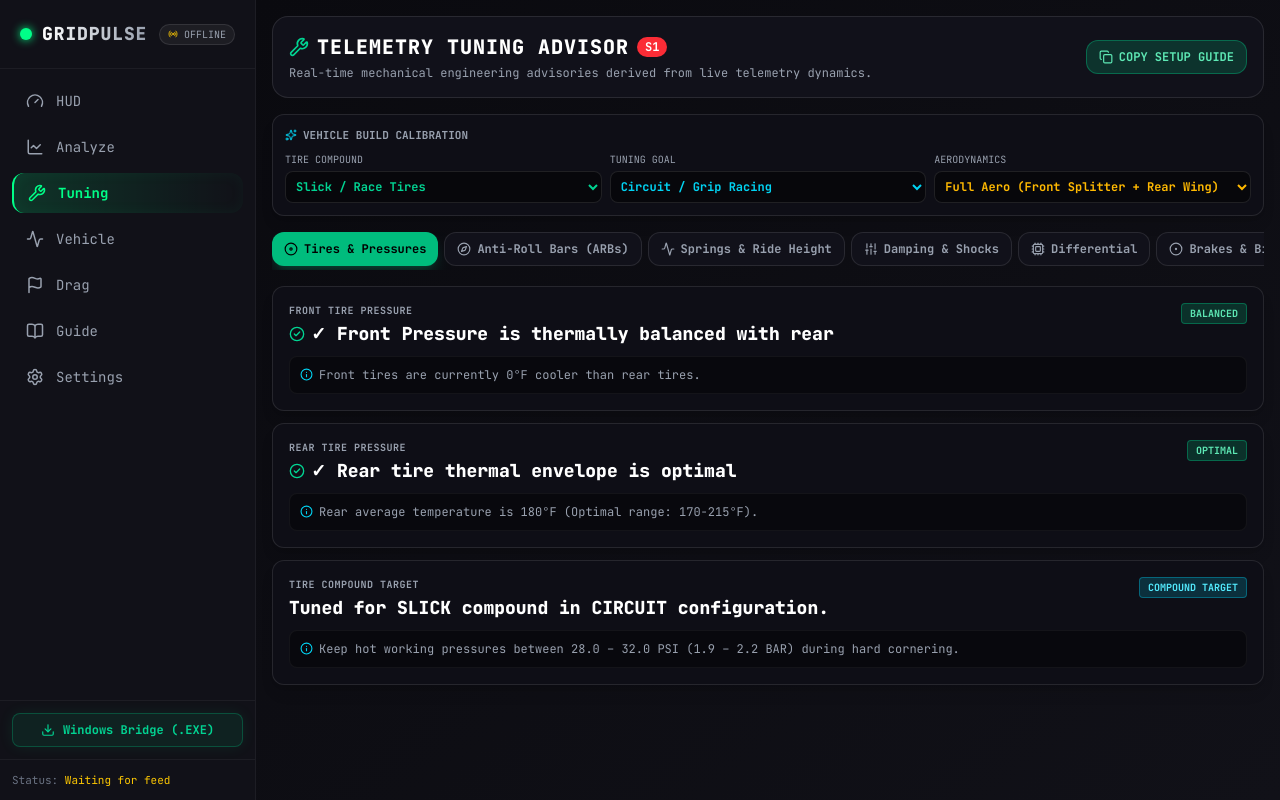
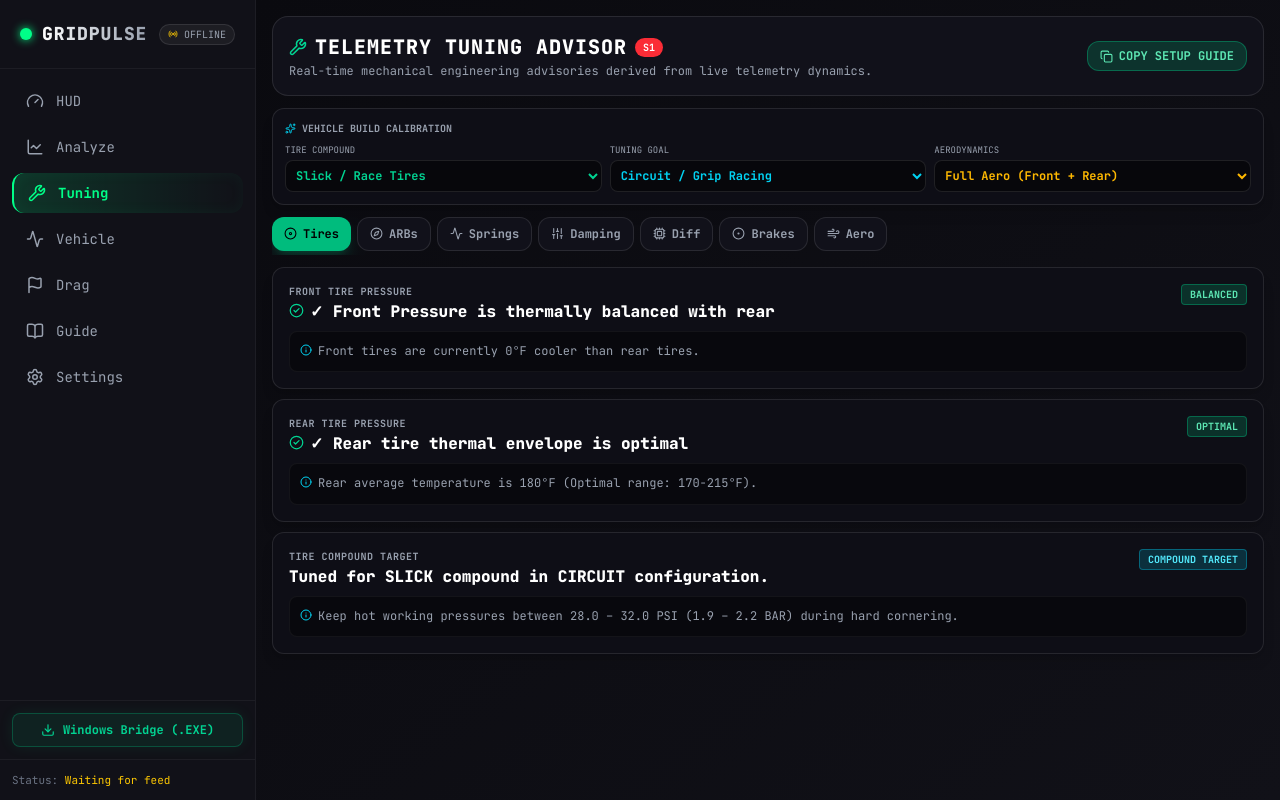
Before and after one commit to ghost1852/gridpulse, a React (Vite) app in the folder frontend/: page / in a window 1280 px wide. Both pictures are taken after a click on the button "Tuning". Built offline with nearby package versions, Linux system fonts and the light colour scheme.

Commit message:
Fix horizontal and vertical overflow in Telemetry Tuning Advisor

```diff
--- a/frontend/src/pages/TuningBenchPage.tsx
+++ b/frontend/src/pages/TuningBenchPage.tsx
@@ -26,18 +26,19 @@ import {
 interface TuningCategory {
   id: 'tires' | 'arbs' | 'springs' | 'damping' | 'diff' | 'brakes' | 'aero';
   label: string;
+  shortLabel: string;
   Icon: LucideIcon;
   description: string;
 }
 
 const CATEGORIES: TuningCategory[] = [
-  { id: 'tires', label: 'Tires & Pressures', Icon: Disc, description: 'Thermal spread, grip thresholds & pressure balance' },
-  { id: 'arbs', label: 'Anti-Roll Bars (ARBs)', Icon: Compass, description: 'Mechanical grip, corner entry & mid-turn balance' },
-  { id: 'springs', label: 'Springs & Ride Height', Icon: Activity, description: 'Suspension travel, bottoming out & weight transfer' },
-  { id: 'damping', label: 'Damping & Shocks', Icon: Sliders, description: 'Rebound & bump compliance over curbs and transitions' },
-  { id: 'diff', label: 'Differential', Icon: Cpu, description: 'Inside wheelspin on exit & off-throttle turn-in rotation' },
-  { id: 'brakes', label: 'Brakes & Bias', Icon: CircleDot, description: 'Axle lockup prevention & threshold braking stability' },
-  { id: 'aero', label: 'Aerodynamics', Icon: Wind, description: 'High-speed downforce distribution & high-speed push' },
+  { id: 'tires', label: 'Tires & Pressures', shortLabel: 'Tires', Icon: Disc, description: 'Thermal spread, grip thresholds & pressure balance' },
+  { id: 'arbs', label: 'Anti-Roll Bars (ARBs)', shortLabel: 'ARBs', Icon: Compass, description: 'Mechanical grip, corner entry & mid-turn balance' },
+  { id: 'springs', label: 'Springs & Ride Height', shortLabel: 'Springs', Icon: Activity, description: 'Suspension travel, bottoming out & weight transfer' },
+  { id: 'damping', label: 'Damping & Shocks', shortLabel: 'Damping', Icon: Sliders, description: 'Rebound & bump compliance over curbs and transitions' },
+  { id: 'diff', label: 'Differential', shortLabel: 'Diff', Icon: Cpu, description: 'Inside wheelspin on exit & off-throttle turn-in rotation' },
+  { id: 'brakes', label: 'Brakes & Bias', shortLabel: 'Brakes', Icon: CircleDot, description: 'Axle lockup prevention & threshold braking stability' },
+  { id: 'aero', label: 'Aerodynamics', shortLabel: 'Aero', Icon: Wind, description: 'High-speed downforce distribution & high-speed push' },
 ];
 
 export function TuningBenchPage() {
@@ -138,115 +139,109 @@ export function TuningBenchPage() {
           target: 'Rear Anti-Roll Bar (ARB)',
           action: handlingDelta < -0.06 ? '▲ Stiffen Rear ARB by 4 – 8 points to promote rotation' : (handlingDelta > 0.10 ? '▼ Soften Rear ARB by 5 – 10 points to tame oversteer' : '✓ Rear roll stiffness is well matched to front'),
           reason: handlingDelta < -0.06 ? 'Car resists rotating onto line at corner apex.' : (handlingDelta > 0.10 ? 'Excessive rear slip angle observed under lateral G.' : 'Chassis rotates cleanly.'),
-          badge: handlingDelta > 0.10 ? 'OVERSTEER' : (handlingDelta < -0.06 ? 'UNDERSTEER' : 'BALANCED'),
-          severity: Math.abs(handlingDelta) > 0.07 ? 'warning' : 'good'
+          badge: handlingDelta > 0.10 ? 'OVERSTEER' : (handlingDelta < -0.06 ? 'NEEDS ROTATION' : 'BALANCED'),
+          severity: Math.abs(handlingDelta) > 0.08 ? 'warning' : 'good'
         }
       ],
       springs: [
         {
           direction: isBottoming ? 'INCREASE' : 'OPTIMAL',
-          target: 'Front & Rear Springs',
-          action: isBottoming ? '▲ Stiffen Springs by +50 – 100 N/mm or +30 – 50 lbs/in' : '✓ Spring rates provide adequate travel without bottoming',
-          reason: isBottoming ? 'Suspension reached 96%+ maximum travel (bump stop impact detected).' : `Minimum travel remaining is ${Math.round(minSusp * 100)}%.`,
-          badge: isBottoming ? 'BOTTOMING OUT' : 'NOMINAL TRAVEL',
+          target: 'Spring Rates & Ride Height',
+          action: isBottoming ? '▲ Stiffen Springs by 10% & Raise Ride Height by +0.5 cm' : '✓ Suspension stroke travel has adequate bump-stop clearance',
+          reason: isBottoming ? 'Suspension compressed past 96% travel (bottomed out on bump-stops).' : 'Suspension working within optimal stroke range.',
+          badge: isBottoming ? 'BOTTOMING OUT' : 'OPTIMAL STROKE',
           severity: isBottoming ? 'danger' : 'good'
         },
         {
-          direction: isBottoming ? 'INCREASE' : 'OPTIMAL',
-          target: 'Ride Height',
-          action: isBottoming ? '▲ Raise Ride Height by +0.5 – 1.0 cm (+0.2 – 0.4 in)' : '✓ Ground clearance is optimal for aerodynamic floor sealing',
-          reason: isBottoming ? 'Chassis is scraping curbs or track compression dips.' : 'No chassis scraping detected.',
-          badge: isBottoming ? 'RAISE CHASSIS' : 'OPTIMAL HEIGHT',
-          severity: isBottoming ? 'danger' : 'good'
+          direction: 'ADVISORY',
+          target: 'Weight Distribution Baseline',
+          action: `${car.drivetrain} setup target for ${build.tuningGoal.toUpperCase()}`,
+          reason: 'Set front springs slightly stiffer than rear on front-engine layouts to stabilize braking pitch.',
+          badge: 'GEOMETRY',
+          severity: 'info'
         }
       ],
       damping: [
         {
           direction: 'ADVISORY',
-          target: 'Front & Rear Rebound Damping',
-          action: 'Set Rebound stiffness to approximately 55 – 65% of max scale (e.g. 10.0 – 12.5)',
-          reason: 'Controls spring expansion after compression over curbs and braking dive.',
-          badge: 'REBOUND BALANCE',
+          target: 'Rebound Damping',
+          action: 'Set Rebound to ~60-65% of max slider value for high-speed body control',
+          reason: 'Prevents excessive chassis oscillation after curbing or rapid chicane transitions.',
+          badge: 'TRANSITIONS',
           severity: 'info'
         },
         {
           direction: 'ADVISORY',
-          target: 'Front & Rear Bump Damping',
-          action: 'Set Bump stiffness to 50 – 60% of Rebound stiffness (e.g. 5.5 – 7.5)',
-          reason: 'Prevents harsh deflection when hitting rumble strips or road crowns.',
-          badge: 'BUMP COMPLIANCE',
+          target: 'Bump Damping',
+          action: 'Set Bump to ~50-55% of your Rebound setting (approx 30-35% of slider)',
+          reason: 'Maintains tire contact compliance over rough track rumble strips.',
+          badge: 'COMPLIANCE',
           severity: 'info'
         }
       ],
       diff: [
         {
-          direction: hasRearWheelspin ? 'DECREASE' : 'OPTIMAL',
-          target: 'Rear Acceleration Lock (%)',
-          action: hasRearWheelspin ? '▼ Lower Rear Accel Lock by 5 – 10% (or ▲ Stiffen if one-wheel peeling)' : '✓ Rear differential lock delivers smooth exit traction',
-          reason: hasRearWheelspin ? 'Inside driven wheel is breaking traction under corner exit power.' : 'Power delivery is symmetrical.',
-          badge: hasRearWheelspin ? 'WHEELSPIN' : 'TRACTION LOCKED',
+          direction: hasRearWheelspin ? 'INCREASE' : 'OPTIMAL',
+          target: 'Rear Acceleration Lock',
+          action: hasRearWheelspin ? '▲ Increase Rear Acceleration Lock by +5 – 10% to lock rear axle' : '✓ Power delivery is balanced with rear traction',
+          reason: hasRearWheelspin ? 'Inside drive wheel is spinning up under full throttle exit.' : 'Differential lock is delivering smooth corner exit drive.',
+          badge: hasRearWheelspin ? 'WHEELSPIN' : 'OPTIMAL LOCK',
           severity: hasRearWheelspin ? 'warning' : 'good'
         },
         {
           direction: handlingDelta < -0.06 ? 'DECREASE' : 'OPTIMAL',
-          target: 'Rear Deceleration Lock (%)',
-          action: handlingDelta < -0.06 ? '▼ Lower Rear Decel Lock to 0% – 15% (Allows car to pivot off-throttle)' : '✓ Decel lock provides stable entry without push',
-          reason: 'High decel locking forces wheels to turn at same speed off-throttle, causing entry push.',
-          badge: 'TURN-IN ROTATION',
+          target: 'Rear Deceleration Lock',
+          action: handlingDelta < -0.06 ? '▼ Lower Deceleration Lock by -5 – 10% to free up turn-in' : '✓ Trail-braking stability is confident',
+          reason: handlingDelta < -0.06 ? 'High deceleration lock is locking axle and forcing understeer off-throttle.' : 'Off-throttle balance is neutral.',
+          badge: handlingDelta < -0.06 ? 'TURN-IN DRAG' : 'STABLE',
           severity: handlingDelta < -0.06 ? 'warning' : 'good'
         }
       ],
       brakes: [
         {
-          direction: hasFrontLockup ? 'SHIFT REARWARD' : 'OPTIMAL',
-          target: 'Brake Balance (% Front)',
-          action: hasFrontLockup ? '◄ Shift Brake Bias 2 – 4% Rearward (e.g. from 52% down to 48% Front)' : '✓ Brake balance decelerates all 4 wheels evenly',
-          reason: hasFrontLockup ? 'Front axle is locking up before rear, causing loss of steering control.' : 'Threshold braking is stable.',
+          direction: hasFrontLockup ? 'DECREASE' : 'OPTIMAL',
+          target: 'Brake Balance Bias',
+          action: hasFrontLockup ? '▼ Shift Brake Bias Rearward by 1 – 3% (e.g. 52% -> 50%)' : '✓ Brake balance distributes stopping force evenly',
+          reason: hasFrontLockup ? 'Front tires locked up before rear tires reached braking limit.' : 'All 4 tires reaching deceleration peak simultaneously.',
           badge: hasFrontLockup ? 'FRONT LOCKUP' : 'BALANCED BIAS',
-          severity: hasFrontLockup ? 'danger' : 'good'
+          severity: hasFrontLockup ? 'warning' : 'good'
         },
         {
           direction: 'ADVISORY',
-          target: 'Brake Pressure (%)',
-          action: 'Set Brake Pressure between 90% – 100% (Avoid 130%+ to prevent instant lockup)',
-          reason: 'Provides a progressive pedal threshold for trail-braking into corner apex.',
-          badge: 'PEDAL MODULATION',
+          target: 'Brake Pressure',
+          action: '100% – 110% Pressure recommended with ABS OFF',
+          reason: 'Gives maximum pedal modulation resolution before threshold lockup.',
+          badge: 'PRESSURE',
           severity: 'info'
         }
       ],
       aero: [
         {
-          direction: handlingDelta < -0.06 ? 'INCREASE FRONT' : 'OPTIMAL',
-          target: 'Front Downforce Wing',
-          action: handlingDelta < -0.06 ? '▲ Increase Front Downforce (+15 – 30 KGF / LBS)' : '✓ Aerodynamic balance is matched to chassis speed',
-          reason: 'Increases high-speed front front grip (>80 mph / 130 km/h) in fast sweepers.',
-          badge: 'HIGH-SPEED GRIP',
-          severity: 'info'
-        },
-        {
           direction: 'ADVISORY',
-          target: 'Rear Downforce Wing',
-          action: 'Adjust Rear Wing to balance high-speed stability against straight-line top speed drag',
-          reason: 'Higher rear aero stabilizes high-speed braking at the cost of 2-5 mph top speed.',
-          badge: 'TOP SPEED VS GRIP',
+          target: 'Front vs Rear Downforce Balance',
+          action: build.aeroType === 'full' ? 'Increase Front Downforce to cure high-speed understeer' : 'Install adjustable race aero for high-speed stability',
+          reason: 'Aerodynamic balance dominates cornering behavior above 90 MPH (145 KM/H).',
+          badge: build.aeroType === 'full' ? 'AERO TUNABLE' : 'STOCK AERO',
           severity: 'info'
         }
       ]
     };
-  }, [tempDelta, frontTempAvg, rearTempAvg, handlingDelta, isBottoming, minSusp, hasRearWheelspin, hasFrontLockup, build, convertTemp]);
+  }, [frontTempAvg, rearTempAvg, tempDelta, handlingDelta, isBottoming, hasRearWheelspin, hasFrontLockup, build, convertTemp, car.drivetrain]);
 
   const copyAdvisories = () => {
-    let text = `GRIDPULSE TELEMETRY TUNING ADVISORY\nVehicle: ${car.name} (${car.manufacturer})\nClass: ${car.class} (PI ${car.pi}) | Drivetrain: ${car.drivetrain}\nGoal: ${build.tuningGoal.toUpperCase()} | Compound: ${build.tireCompound.toUpperCase()}\n\n`;
+    let guide = `### GridPulse Mechanical Setup Guide\n`;
+    guide += `**Vehicle**: ${car.name} (${car.class} ${car.pi} - ${car.drivetrain})\n`;
+    guide += `**Build**: ${build.tireCompound.toUpperCase()} Tires | ${build.tuningGoal.toUpperCase()} Goal\n\n`;
 
     Object.entries(advisories).forEach(([cat, list]) => {
-      text += `[${cat.toUpperCase()}]\n`;
+      guide += `#### ${cat.toUpperCase()}\n`;
       list.forEach(item => {
-        text += `• ${item.target}: ${item.action} (${item.reason})\n`;
+        guide += `- **${item.target}**: ${item.action}\n  *Reason: ${item.reason}*\n`;
       });
-      text += '\n';
+      guide += `\n`;
     });
 
-    navigator.clipboard.writeText(text);
+    navigator.clipboard.writeText(guide);
     setCopied(true);
     setTimeout(() => setCopied(false), 2000);
   };
@@ -254,42 +249,42 @@ export function TuningBenchPage() {
   const activeList = advisories[activeCategory] || [];
 
   return (
-    <div className="p-3 sm:p-4 max-w-5xl mx-auto space-y-4 pb-28">
+    <div className="p-2.5 sm:p-4 max-w-5xl w-full mx-auto space-y-3 pb-32 overflow-x-hidden">
       {/* Header Banner */}
-      <div className="flex flex-col sm:flex-row sm:items-center justify-between gap-3 bg-[#11111a] border border-white/10 rounded-2xl p-4">
+      <div className="flex flex-col sm:flex-row sm:items-center justify-between gap-2.5 bg-[#11111a] border border-white/10 rounded-2xl p-3 sm:p-4">
         <div>
           <div className="flex items-center gap-2">
-            <h1 className="text-xl font-black font-mono text-white tracking-wider flex items-center gap-2">
-              <Wrench size={20} className="text-emerald-400" />
+            <h1 className="text-base sm:text-xl font-black font-mono text-white tracking-wider flex items-center gap-2">
+              <Wrench size={18} className="text-emerald-400 shrink-0" />
               TELEMETRY TUNING ADVISOR
             </h1>
-            <Badge carClass={car.class} className="text-xs">{car.class} {car.pi}</Badge>
+            <Badge carClass={car.class} className="text-[10px]">{car.class} {car.pi}</Badge>
           </div>
-          <p className="text-xs text-gray-400 font-mono mt-1">
+          <p className="text-[11px] sm:text-xs text-gray-400 font-mono mt-0.5">
             Real-time mechanical engineering advisories derived from live telemetry dynamics.
           </p>
         </div>
 
         <button
           onClick={copyAdvisories}
-          className="flex items-center justify-center gap-1.5 px-3 py-2 rounded-xl bg-emerald-500/20 border border-emerald-500/40 text-emerald-300 hover:bg-emerald-500/30 text-xs font-mono font-bold transition-all cursor-pointer shrink-0"
+          className="flex items-center justify-center gap-1.5 px-3 py-1.5 rounded-xl bg-emerald-500/20 border border-emerald-500/40 text-emerald-300 hover:bg-emerald-500/30 text-[11px] sm:text-xs font-mono font-bold transition-all cursor-pointer shrink-0 self-start sm:self-auto"
         >
-          {copied ? <Check size={14} className="text-emerald-400" /> : <Copy size={14} />}
+          {copied ? <Check size={13} className="text-emerald-400" /> : <Copy size={13} />}
           <span>{copied ? 'COPIED SETUP GUIDE' : 'COPY SETUP GUIDE'}</span>
         </button>
       </div>
 
-      {/* Vehicle Build Calibration Controls */}
-      <Card className="p-3 bg-[#0e0e16] border-white/10">
-        <div className="text-[11px] font-mono font-bold text-gray-400 uppercase mb-2 flex items-center gap-1.5">
-          <Sparkles size={12} className="text-cyan-400" />
+      {/* Vehicle Build Calibration Controls (Responsive Grid: 1 col on mobile, 3 cols on desktop) */}
+      <Card className="p-3 bg-[#0e0e16] border-white/10 space-y-2">
+        <div className="text-[10px] font-mono font-bold text-gray-400 uppercase flex items-center gap-1.5">
+          <Sparkles size={11} className="text-cyan-400" />
           <span>Vehicle Build Calibration</span>
         </div>
 
-        <div className="grid grid-cols-2 sm:grid-cols-3 gap-2">
+        <div className="grid grid-cols-1 sm:grid-cols-3 gap-2">
           {/* Tire Compound */}
           <div>
-            <label className="text-[10px] font-mono text-gray-400 block mb-1">TIRE COMPOUND</label>
+            <label className="text-[9px] font-mono text-gray-400 block mb-0.5">TIRE COMPOUND</label>
             <select
               value={build.tireCompound}
               onChange={(e) => handleBuildChange({ tireCompound: e.target.value as any })}
@@ -309,14 +304,14 @@ export function TuningBenchPage() {
 
           {/* Tuning Goal */}
           <div>
-            <label className="text-[10px] font-mono text-gray-400 block mb-1">TUNING GOAL</label>
+            <label className="text-[9px] font-mono text-gray-400 block mb-0.5">TUNING GOAL</label>
             <select
               value={build.tuningGoal}
               onChange={(e) => handleBuildChange({ tuningGoal: e.target.value as any })}
               className="w-full bg-black/50 border border-white/10 rounded-lg p-1.5 text-xs font-mono font-bold text-cyan-400 focus:outline-none focus:border-cyan-400"
             >
               <option value="circuit">Circuit / Grip Racing</option>
-              <option value="drift">Drift / Angle & Smoke</option>
+              <option value="drift">Drift / Angle &amp; Smoke</option>
               <option value="touge">Touge / Mountain Agility</option>
               <option value="drag">Drag Strip Acceleration</option>
               <option value="rally">Rally / Dirt Surface</option>
@@ -325,14 +320,14 @@ export function TuningBenchPage() {
           </div>
 
           {/* Aero Package */}
-          <div className="col-span-2 sm:col-span-1">
-            <label className="text-[10px] font-mono text-gray-400 block mb-1">AERODYNAMICS</label>
+          <div>
+            <label className="text-[9px] font-mono text-gray-400 block mb-0.5">AERODYNAMICS</label>
             <select
               value={build.aeroType}
               onChange={(e) => handleBuildChange({ aeroType: e.target.value as any })}
               className="w-full bg-black/50 border border-white/10 rounded-lg p-1.5 text-xs font-mono font-bold text-amber-400 focus:outline-none focus:border-amber-400"
             >
-              <option value="full">Full Aero (Front Splitter + Rear Wing)</option>
+              <option value="full">Full Aero (Front + Rear)</option>
               <option value="rear_only">Rear Wing Only</option>
               <option value="none">No Adjustable Aero</option>
             </select>
@@ -340,8 +335,8 @@ export function TuningBenchPage() {
         </div>
       </Card>
 
-      {/* Category Selection Tabs */}
-      <div className="flex gap-1.5 overflow-x-auto pb-1 scrollbar-none">
+      {/* Category Selection Tabs (Wrap neatly on desktop, smooth horizontal scroll on mobile) */}
+      <div className="flex flex-wrap sm:flex-nowrap gap-1.5 overflow-x-auto pb-1 scrollbar-none">
         {CATEGORIES.map(cat => {
           const Icon = cat.Icon;
           const isActive = activeCategory === cat.id;
@@ -349,37 +344,37 @@ export function TuningBenchPage() {
             <button
               key={cat.id}
               onClick={() => setActiveCategory(cat.id)}
-              className={`flex items-center gap-1.5 px-3 py-2 rounded-xl text-xs font-mono font-bold transition-all whitespace-nowrap cursor-pointer shrink-0 ${
+              className={`flex items-center gap-1.5 px-2.5 sm:px-3 py-1.5 sm:py-2 rounded-xl text-[11px] sm:text-xs font-mono font-bold transition-all whitespace-nowrap cursor-pointer shrink-0 ${
                 isActive
                   ? 'bg-emerald-500 text-black shadow-lg shadow-emerald-500/20 font-black'
                   : 'bg-[#11111a] text-gray-400 hover:text-white border border-white/10 hover:border-white/20'
               }`}
             >
-              <Icon size={14} />
-              <span>{cat.label}</span>
+              <Icon size={13} className="shrink-0" />
+              <span>{cat.shortLabel}</span>
             </button>
           );
         })}
       </div>
 
       {/* Active Category Advisories Deck */}
-      <div className="space-y-3">
+      <div className="space-y-2.5">
         {activeList.map((item, idx) => (
-          <Card key={idx} className="p-4 bg-[#0e0e16] border-white/10 space-y-2">
+          <Card key={idx} className="p-3 sm:p-4 bg-[#0e0e16] border-white/10 space-y-2">
             <div className="flex items-start justify-between gap-2">
-              <div>
-                <span className="text-[10px] font-mono font-bold text-gray-400 uppercase tracking-wider block">
+              <div className="min-w-0 flex-1">
+                <span className="text-[9px] sm:text-[10px] font-mono font-bold text-gray-400 uppercase tracking-wider block truncate">
                   {item.target}
                 </span>
-                <h3 className="text-base sm:text-lg font-mono font-black text-white mt-0.5 flex items-center gap-1.5">
-                  {item.direction.includes('INCREASE') && <ArrowUp size={16} className="text-emerald-400" />}
-                  {item.direction.includes('DECREASE') && <ArrowDown size={16} className="text-amber-400" />}
-                  {item.direction.includes('OPTIMAL') && <CheckCircle2 size={16} className="text-emerald-400" />}
-                  <span>{item.action}</span>
+                <h3 className="text-xs sm:text-base font-mono font-black text-white mt-0.5 flex items-start gap-1.5 leading-snug break-words">
+                  {item.direction.includes('INCREASE') && <ArrowUp size={15} className="text-emerald-400 shrink-0 mt-0.5" />}
+                  {item.direction.includes('DECREASE') && <ArrowDown size={15} className="text-amber-400 shrink-0 mt-0.5" />}
+                  {item.direction.includes('OPTIMAL') && <CheckCircle2 size={15} className="text-emerald-400 shrink-0 mt-0.5" />}
+                  <span className="break-words">{item.action}</span>
                 </h3>
               </div>
 
-              <span className={`px-2 py-0.5 rounded text-[10px] font-mono font-bold uppercase shrink-0 ${
+              <span className={`px-2 py-0.5 rounded text-[9px] sm:text-[10px] font-mono font-bold uppercase shrink-0 ${
                 item.severity === 'danger' ? 'bg-red-500/20 border border-red-500/40 text-red-300' :
                 item.severity === 'warning' ? 'bg-amber-500/20 border border-amber-500/40 text-amber-300' :
                 item.severity === 'good' ? 'bg-emerald-500/20 border border-emerald-500/40 text-emerald-300' :
@@ -390,9 +385,9 @@ export function TuningBenchPage() {
             </div>
 
             {/* Diagnostic Reason */}
-            <div className="flex items-center gap-1.5 text-xs font-mono text-gray-400 bg-black/40 p-2.5 rounded-lg border border-white/5">
-              <Info size={13} className="text-cyan-400 shrink-0" />
-              <span>{item.reason}</span>
+            <div className="flex items-start gap-1.5 text-[11px] sm:text-xs font-mono text-gray-400 bg-black/40 p-2 sm:p-2.5 rounded-lg border border-white/5 leading-relaxed">
+              <Info size={12} className="text-cyan-400 shrink-0 mt-0.5" />
+              <span className="break-words">{item.reason}</span>
             </div>
           </Card>
         ))}
```
